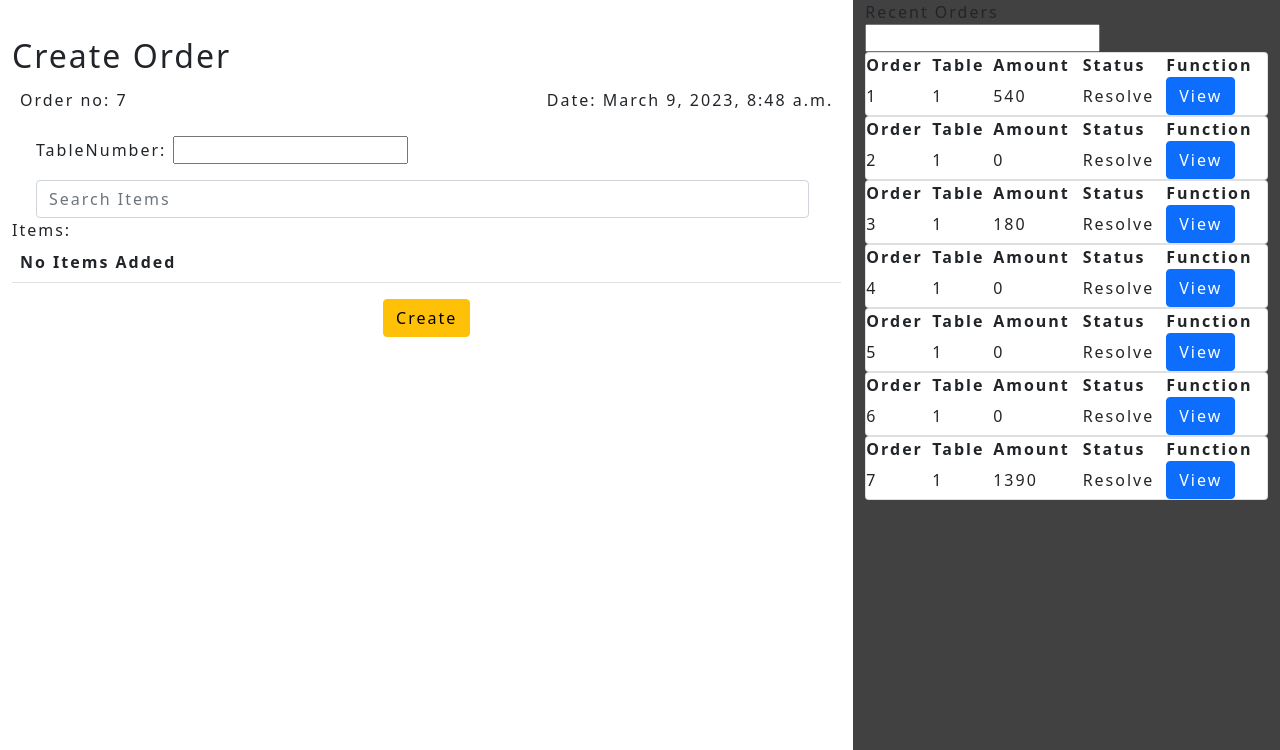
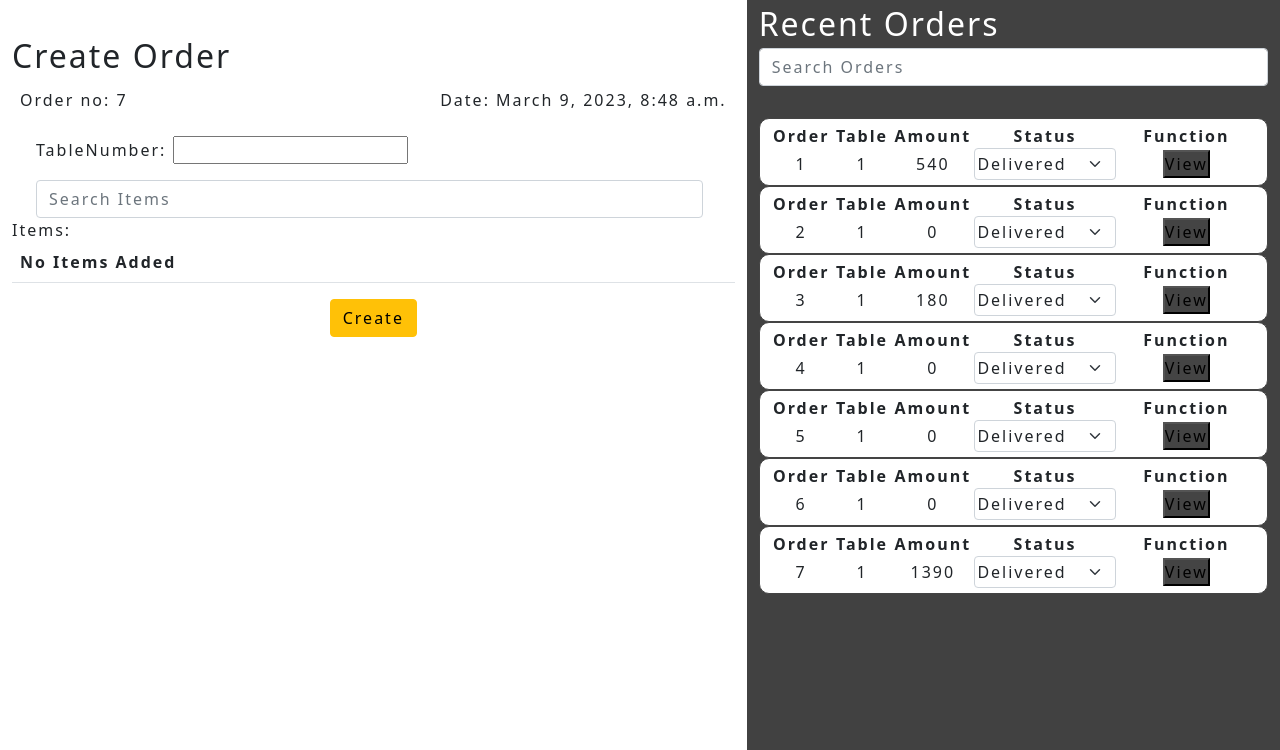
Before and after one commit to iamu985/Order-Tracking-Software, a Django app: page / in a window 1280 px wide. Shown: the part 50-800 px from the top of the page. Run offline with Django 4.2, Linux system fonts and the light colour scheme; data comes from the database, SQL or seed files in the repository; both versions use the stored data as it was after the commit; lists and menus that the app fills with data are empty; some libraries are stand-ins or nearby versions.

Commit message:
Referactor: from iamu & Index

```diff
--- a/core/billing/static/css/index.css
+++ b/core/billing/static/css/index.css
@@ -4,7 +4,13 @@
     /* font-family: 'Julee', sans-serif; */
     letter-spacing: 2px;
 
+
 }
+.form-control:focus {
+    outline: none;
+    box-shadow: none;
+    border: 2px solid #9e92d0;
+  }
 
 header {
     min-height:50px;
@@ -27,10 +33,6 @@ header {
     background-color: #414141;
     min-height: calc(100vh - 50px);
 }
-/* .row > div{
-    border: 2px solid black;
-
-} */
 .order-create-btn > button{
     width: 30rem;
 }
@@ -43,7 +45,7 @@ header {
     display: none;
     position: absolute;
     width: inherit;
-    max-height: 34rem;
+    max-height: 32rem;
     overflow: auto;
 
 }
@@ -62,7 +64,6 @@ header {
 
 #search-results> ul > li {
     padding: 5px 20px;
-    /* font-weight: bolder;  */
 }
 
 #search-results> ul>li:nth-child(even){
@@ -73,6 +74,9 @@ header {
     background-color: #414141;
     color: #fff;
     cursor: pointer;
+}
+#search-results >ul>li:active{
+    background-color: #9e92d0;
 }
 
 /* Scroll Bar */
@@ -141,14 +145,7 @@ $teal:    #20c997 !default;
 $cyan:    #0dcaf0 !default; */
 
 /* For Empty Recent Orders */
-.recent-orders-empty{
-    color: white !important;
-    text-align: center;
-    font-weight: bolder;
-    font-size: 2.5rem;
-    margin-top: 20rem;
-    margin-bottom: auto;
-}
+
 /* .custom-modal{
     width: 50rem;
 } */
--- /dev/null
+++ b/core/billing/static/css/recent-orders-section.css
@@ -0,0 +1,36 @@
+.recent-order-heading{
+    color: #fff;
+    font-size: 2em;
+}
+.recent-orders-empty{
+    color: white !important;
+    text-align: center;
+    font-weight: bolder;
+    font-size: 2.5rem;
+    margin-top: 20rem;
+    margin-bottom: auto;
+}
+.recent-order-search{
+    margin-bottom: 2rem;
+}
+.recent-orders-section{
+    height: 37.8rem;
+    overflow-x: hidden !important;
+    overflow-y: scroll;
+}
+.select-status{
+    /* width: 9rem; */
+    padding: 3px 2px;
+}
+.card{
+    border:1px solid #444;
+    border-radius: 10px;
+    padding: 5px 10px;
+}
+.card>table{
+    text-align: center;
+    justify-items: center;
+}
+.custom-button{
+    background-color: #444
+}
--- a/core/billing/static/js/functions.js
+++ b/core/billing/static/js/functions.js
@@ -61,25 +61,6 @@ $(document).ready(function () {
                 pointer++;
             }
 
-            if (event.which === 39) { /* right arrow */
-                event.preventDefault();
-                let shift = pointer + half;
-                if (shift < max) {
-                    rebaseBackground();
-                    pointer = shift;
-                }
-
-            }
-
-            if (event.which === 37) { /* left arrow */
-                event.preventDefault();
-                let shift = pointer - half;
-                if (shift >= 0) {
-                    rebaseBackground();
-                    pointer = shift;
-                }
-            }
-
             if (event.which === 38) { /* up arrow */
                 event.preventDefault();
                 if (pointer > 0) {
@@ -87,6 +68,25 @@ $(document).ready(function () {
                     pointer--;
                 }
             }
+            // if (event.which === 39) { /* right arrow */
+            //     event.preventDefault();
+            //     let shift = pointer + half;
+            //     if (shift < max) {
+            //         rebaseBackground();
+            //         pointer = shift;
+            //     }
+
+            // }
+
+            // if (event.which === 37) { /* left arrow */
+            //     event.preventDefault();
+            //     let shift = pointer - half;
+            //     if (shift >= 0) {
+            //         rebaseBackground();
+            //         pointer = shift;
+            //     }
+            // }
+
 
             $('#search-bar004-target ul li').eq(pointer).css({ 'background-color': 'gray' });
         }
--- a/core/billing/templates/index.html
+++ b/core/billing/templates/index.html
@@ -17,7 +17,7 @@
     {% include 'partials/header.html' %}
     <div class="container-fluid">
       <div class="row">
-        <div class="col-md-8 create-order">
+        <div class="col-md-7 create-order">
           {% include 'partials/order-create.html' %}
           <div>Items:</div>
           {% include 'partials/show-added-items.html' %}
@@ -27,7 +27,7 @@
               >
             </div>
           </div>
-          <div class="col-md-4 recent-order">{% include 'partials/recent-orders.html' %}</div>
+          <div class="col-md-5 recent-order">{% include 'partials/recent-orders.html' %}</div>
         </div>
       </div>
       {% include 'partials/modal-recent-order.html' %}
--- a/core/billing/templates/partials/recent-orders.html
+++ b/core/billing/templates/partials/recent-orders.html
@@ -1,37 +1,56 @@
-<div>Recent Orders</div>
+{% load static %}
+<link rel="stylesheet" href="{% static 'css/recent-orders-section.css' %}">
+<div class="recent-order-heading">Recent Orders</div>
 {% comment %} Searchbar {% endcomment %}
-<input type="search" name="" id="">
-<div class="recent-orders">
+<form action="#">
+  <input type="search"
+         class="form-control me-2 recent-order-search"
+         aria-label="Search"
+         placeholder="Search Orders">
+</form>
+<div class="recent-orders-section">
   {% if orders %}
     {% for order in orders %}
       <div class="card">
-        <table>
+        <table class="order-block">
           <tr>
-            <th>Order</th>
-            <th>Table</th>
-            <th>Amount</th>
-            <th>Status</th>
-            <th>Function</th>
+            <th class="col-1">Order</th>
+            <th class="col-1">Table</th>
+            <th class="col-1">Amount</th>
+            <th class="col-3">Status</th>
+            <th class="col-3">Function</th>
           </tr>
           <tr>
             <td>{{ order.id }}</td>
             <td>{{ order.table_number }}</td>
             <td>{{ order.get_total_price }}</td>
-            <td>Resolve</td>
+            <!-- Status Section -->
+            <td>
+              <select class="form-select form-control select-status" aria-label="Status">
+                <option value="unpaid">
+                  Unpaid
+                </option>
+                <option value="Paid">
+                  Paid
+                </option>
+                <option value="delivered" selected>
+                  Delivered
+                </option>
+              </select>
+            </td>
             <td>
               <button type="button"
-                      class="btn btn-primary"
+                      class="custom-button"
                       data-bs-toggle="modal"
                       data-bs-target="#myModal">View</button>
             </td>
           </tr>
         </table>
-      </div>
+        {% comment %} </div> {% endcomment %}
       </div>
       <div>
       {% endfor %}
     {% else %}
       <div class="recent-orders-empty">No recent Orders</div>
     {% endif %}
-</ul>
   </div>
--- a/core/billing/templates/partials/search-results.html
+++ b/core/billing/templates/partials/search-results.html
@@ -2,6 +2,22 @@
   {% for item in suggestions %}
     <li hx-post="{% url 'billing:add_item' item.0.id %}"
         hx-target="#add-items-target"
-        hx-trigger="click">{{ item.1 }}</li>
+        hx-trigger="click">
+      <div class="list-items1">{{ item.0.id }}</div>
+      <div class="list-items2">{{ item.0.name }}</div>
+      <div class="list-items3">Rs.{{ item.0.price }}</div>
+    </li>
   {% endfor %}
 </ul>
+<style>
+  #search-results > li{
+    display: flex;
+  }
+  .list-items1{
+    width: 3rem;
+    text-align: left;
+  }
+  .list-items2{
+    width: 38rem;
+  }
+</style>
--- a/core/billing/templates/partials/show-added-items.html
+++ b/core/billing/templates/partials/show-added-items.html
@@ -1,3 +1,4 @@
+{% load static %}
 <table class="table table-striped" id="add-items-target">
   {% if order.orderitem_set.all %}
     <thead>
@@ -25,11 +26,10 @@
                    hx-target="#add-items-target"/>
           </td>
           <td>{{ item.get_price }}</td>
-          <td class="btn"
-              hx-post="{% url 'billing:delete_item' item.item.id order.id %}"
+          <td hx-post="{% url 'billing:delete_item' item.item.id order.id %}"
               hx-trigger="click"
               hx-target="#add-items-target">
-            Remove
+            remove
           </td>
         </tr>
       {% endfor %}
```
Also changed, not shown: core/billing/__init__.py (deleted), core/billing/migrations/__init__.py (deleted), core/core/__init__.py (deleted), core/db.sqlite3, 1 other file. Lines whose indentation alone changed are shown as unchanged.
